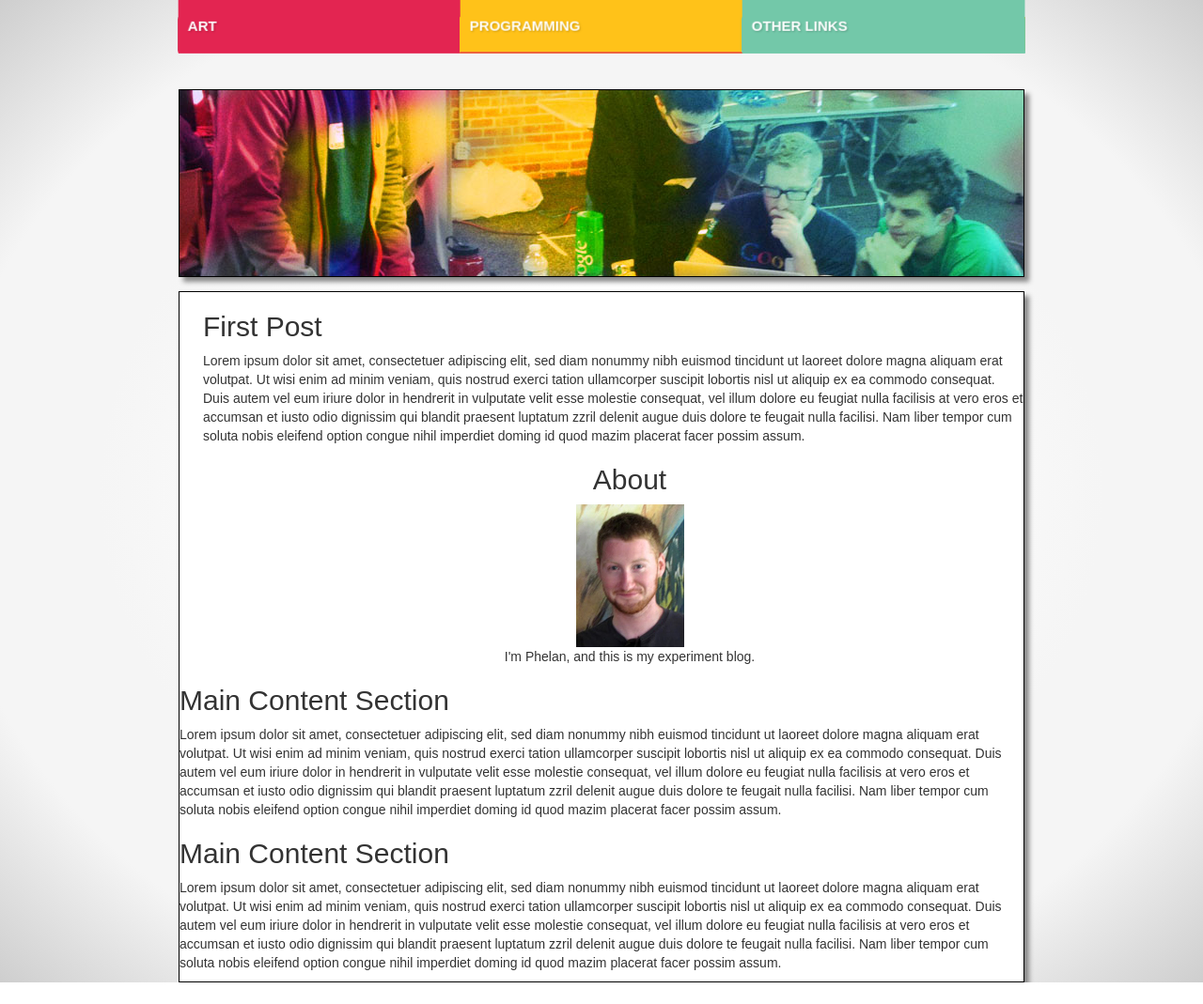
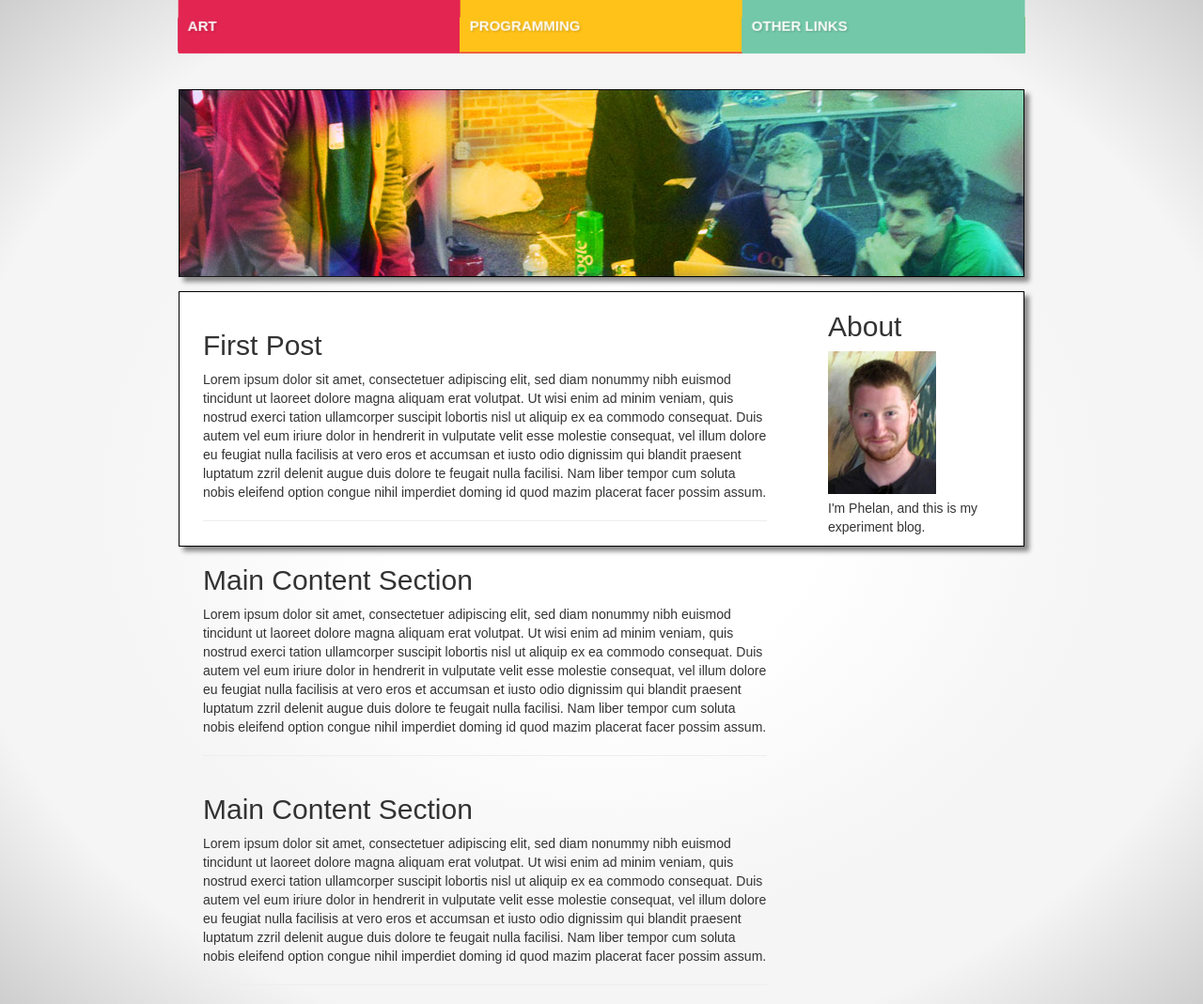
Before and after one commit to the-hobbes/phelan-blog, a Python web app: template templates/index.html in a window 1280 px wide. Shown: the whole page at 94% size. Before the commit the page ends 1046 px from the top, so only its background shows below. Run offline with Jinja, Linux system fonts and the light colour scheme; the template is opened without the code that fills it, so the values that code supplies are empty; some libraries are stand-ins or nearby versions; some web fonts are replaced.

Commit message:
working on refactoring the sidebar

```diff
--- a/css/style.css
+++ b/css/style.css
@@ -40,6 +40,27 @@ body {
 	background: url("../img/main.jpg");
 }
 
+#triangle-bottomleft {
+	width: 0;
+	height: 0;
+	border-bottom: 195px solid rgba(255,255,255,.1);
+	border-right: 195px solid transparent;
+	margin-top: 5px;
+}
+
+.post {
+	width:600px;
+	margin-left:25px
+}
+
+.sideBar {
+	margin-left:690px;
+	/*border:1px solid black;*/
+}
+
+.sideBar img{
+	margin-bottom: 5px;
+}
 /*particle stuff*/
 .particle {z-index:99; position:absolute; width:15px; height:15px; -webkit-border-radius:15px; -webkit-transition:all .75s ease-out;}
 .particle.purple	{background-color:rgba(108, 000, 072, 1);}
--- a/templates/index.html
+++ b/templates/index.html
@@ -9,7 +9,7 @@
 		-->
 		<meta charset="utf-8">
 		<meta http-equiv="X-UA-Compatible" content="IE=edge,chrome=1">
-		<title></title>
+		<title>Phelan's Blog</title>
 		<meta name="description" content="">
 		<link rel="stylesheet" href="css/makisuStyle.css">
 	    <link href='http://fonts.googleapis.com/css?family=Days+One' rel='stylesheet' type='text/css'>
@@ -27,39 +27,42 @@
 		        <hr>
 		    </header> --> <!-- end header -->
 		    <div id="imageBox">
-
+		    	<div id="triangle-bottomleft">
+		    	</div>
 		    </div>
 
 			    <div id="postContent">
 
 			    	<div id='content' class='row-fluid'>
 
-				      <div class='span8 main' style="margin-left:25px">
+				      <div class='post'>
 				      	<h2>First Post</h2>
 				      	<p>
 				        	Lorem ipsum dolor sit amet, consectetuer adipiscing elit, sed diam nonummy nibh euismod tincidunt ut laoreet dolore magna aliquam erat volutpat. Ut wisi enim ad minim veniam, quis nostrud exerci tation ullamcorper suscipit lobortis nisl ut aliquip ex ea commodo consequat. Duis autem vel eum iriure dolor in hendrerit in vulputate velit esse molestie consequat, vel illum dolore eu feugiat nulla facilisis at vero eros et accumsan et iusto odio dignissim qui blandit praesent luptatum zzril delenit augue duis dolore te feugait nulla facilisi. Nam liber tempor cum soluta nobis eleifend option congue nihil imperdiet doming id quod mazim placerat facer possim assum.
-
 				      	</p>
+				      	<hr>
 				      </div> <!-- end of a post -->
 
-				      <div  class='span3 sidebar'style="margin-left:75px;padding-right:15px; text-align:center;">
+				      <div class='sideBar'>
 				        <h2>About</h2>
 						<img src="../img/faceShot.jpg" alt="">
 				        <p>I'm Phelan, and this is my experiment blog.</p>
-				      </div> <!-- end sidebar -->
+				      </div><!-- end sidebar -->
 
-				      <div class='span9 main'>
+				      <div class='post'>
 				        <h2>Main Content Section</h2>
 				        <p>
 				        	Lorem ipsum dolor sit amet, consectetuer adipiscing elit, sed diam nonummy nibh euismod tincidunt ut laoreet dolore magna aliquam erat volutpat. Ut wisi enim ad minim veniam, quis nostrud exerci tation ullamcorper suscipit lobortis nisl ut aliquip ex ea commodo consequat. Duis autem vel eum iriure dolor in hendrerit in vulputate velit esse molestie consequat, vel illum dolore eu feugiat nulla facilisis at vero eros et accumsan et iusto odio dignissim qui blandit praesent luptatum zzril delenit augue duis dolore te feugait nulla facilisi. Nam liber tempor cum soluta nobis eleifend option congue nihil imperdiet doming id quod mazim placerat facer possim assum.
 				        </p>
+				        <hr>
 				      </div><!-- end of a post -->
 
-  				      <div class='span9 main'>
+  				      <div class='post'>
 				        <h2>Main Content Section</h2>
 				        <p>
 				        	Lorem ipsum dolor sit amet, consectetuer adipiscing elit, sed diam nonummy nibh euismod tincidunt ut laoreet dolore magna aliquam erat volutpat. Ut wisi enim ad minim veniam, quis nostrud exerci tation ullamcorper suscipit lobortis nisl ut aliquip ex ea commodo consequat. Duis autem vel eum iriure dolor in hendrerit in vulputate velit esse molestie consequat, vel illum dolore eu feugiat nulla facilisis at vero eros et accumsan et iusto odio dignissim qui blandit praesent luptatum zzril delenit augue duis dolore te feugait nulla facilisi. Nam liber tempor cum soluta nobis eleifend option congue nihil imperdiet doming id quod mazim placerat facer possim assum.
 				        </p>
+				        <hr>
 				      </div><!-- end of a post -->
 
 					</div><!-- end content -->
@@ -112,6 +115,7 @@
     <script src="../js/makisu.js"></script>
 	<script src='../js/zepto.js'></script>
 	<script src='../js/utilities.js'></script>
+	<script src='../js/particles.js'></script>
 	<script src='../js/particles.js'></script>
 
     <script>
```
